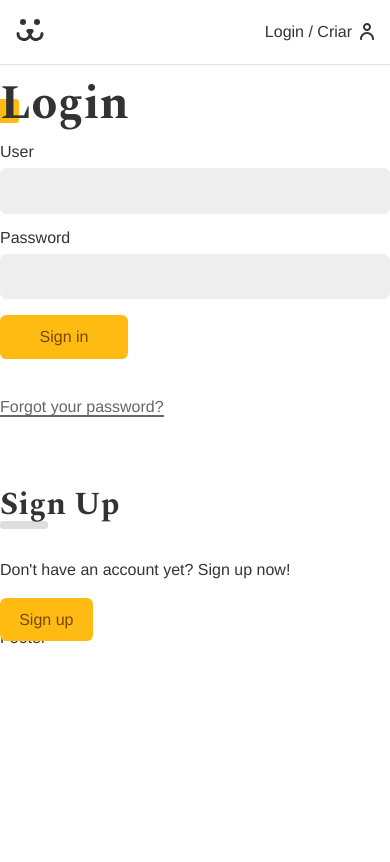
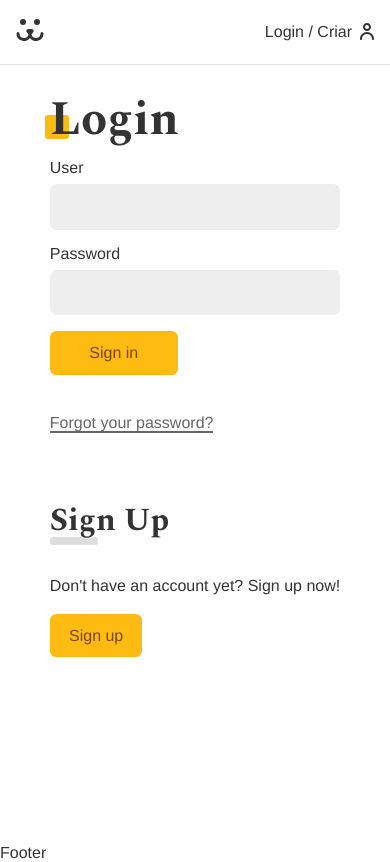
Before and after one commit to erick-ol/dogs-social-network, a React (Create React App) app: page /login in a window 390 px wide. Built offline with nearby package versions, Linux system fonts and the light colour scheme.

Commit message:
Styles Login Background

```diff
--- /dev/null
+++ b/src/Components/Login/css/Login.module.css
@@ -0,0 +1,31 @@
+.login {
+  display: grid;
+  grid-template-columns: 1fr 1fr;
+  min-height: calc(100vh - 4rem);
+  gap: 2rem;
+}
+
+.login::before {
+  display: block;
+  content: '';
+  background: url('../../../Assets/login.jpg');
+  background-size: cover;
+}
+
+.forms {
+  max-width: 30rem;
+  padding: 1rem;
+}
+
+@media (max-width: 40rem) {
+  .login {
+    grid-template-columns: 1fr;
+  }
+  .login::before {
+    display: none;
+  }
+  .forms {
+    max-width: 100%;
+    margin: 0 auto;
+  }
+}
--- a/src/Components/Login/index.js
+++ b/src/Components/Login/index.js
@@ -5,13 +5,14 @@ import LoginCreate from './LoginCreate';
 import LoginForm from './LoginForm';
 import LoginPasswdLost from './LoginPasswdLost';
 import LoginPasswdReset from './LoginPasswdReset';
-
+import styles from './css/Login.module.css';
 const Login = () => {
   const { login } = React.useContext(UserContext);
 
   if (login === true) return <Navigate to="/account" />;
   return (
-    <div>
+    <section className={styles.login}>
+      <div className={styles.forms}>
         <Routes>
           <Route path="/" element={<LoginForm />} />
           <Route path="create" element={<LoginCreate />} />
@@ -19,6 +20,7 @@ const Login = () => {
           <Route path="reset" element={<LoginPasswdReset />} />
         </Routes>
       </div>
+    </section>
   );
 };
 
```
Lines whose indentation alone changed are shown as unchanged.
